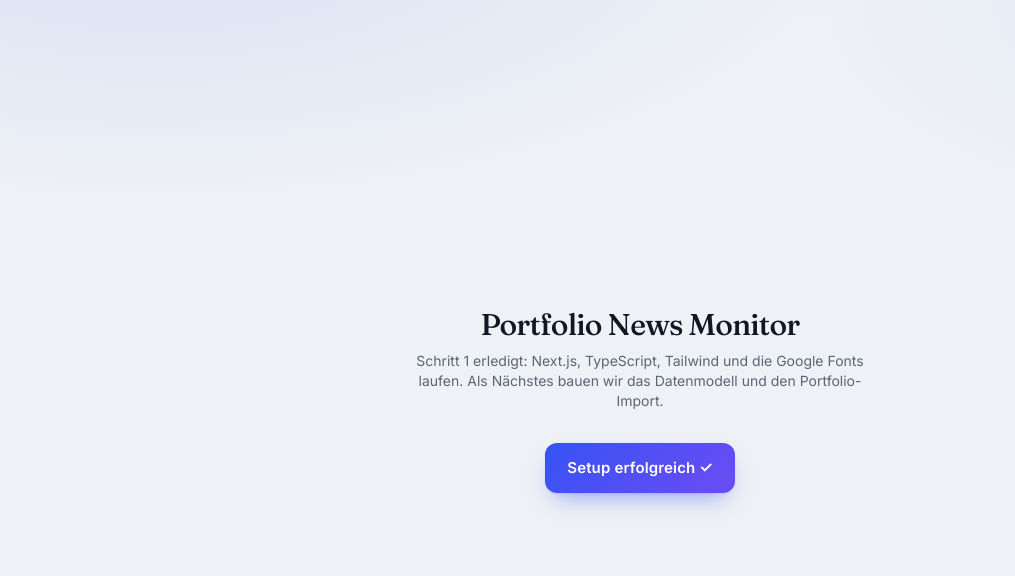
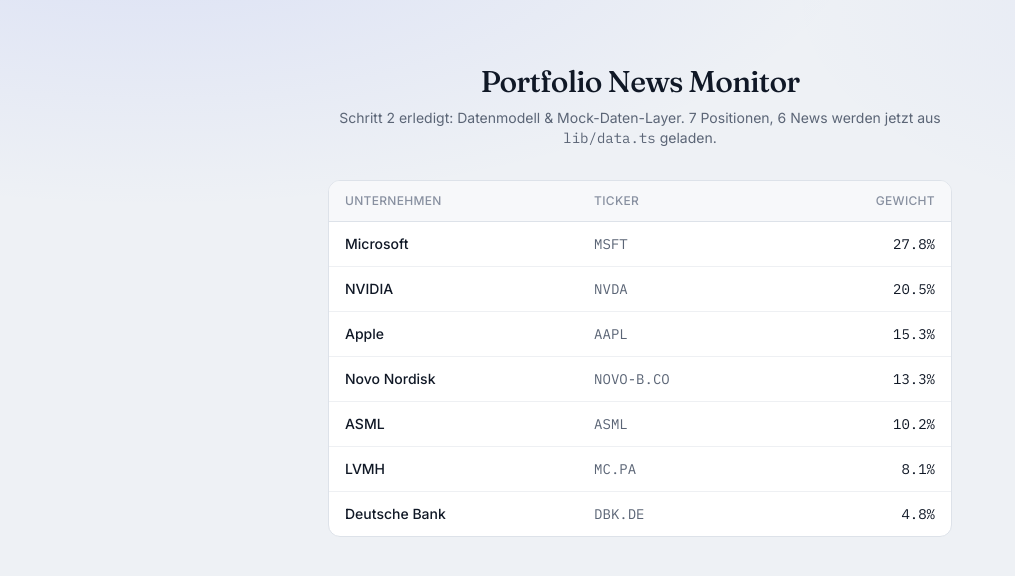
Before and after one commit to Sven1234567891/Depot-News, a Next.js app: page / in a window 1280 px wide. Shown: the top 576 px of the page, without its empty margins (0-1015 px from the left). Built offline with nearby package versions, Linux system fonts and the light colour scheme.

Commit message:
Update page.tsx

```diff
--- a/app/page.tsx
+++ b/app/page.tsx
@@ -1,12 +1,37 @@
+import { getHoldings, getAllNews } from "@/lib/data";
+
 export default function Home() {
+  const holdings = getHoldings();
+  const news = getAllNews();
+
   return (
-    <main className="mx-auto flex min-h-screen max-w-2xl flex-col items-center justify-center px-6 text-center">
-      <h1 className="font-serif text-3xl font-medium tracking-tight">Portfolio News Monitor</h1>
-      <p className="mt-2 max-w-md text-sm text-[#5B6576]">
-        Schritt 1 erledigt: Next.js, TypeScript, Tailwind und die Google Fonts laufen. Als Nächstes bauen wir das
-        Datenmodell und den Portfolio-Import.
+    <main className="mx-auto max-w-2xl px-6 py-16">
+      <h1 className="font-serif text-3xl font-medium tracking-tight text-center">Portfolio News Monitor</h1>
+      <p className="mt-2 text-center text-sm text-[#5B6576]">
+        Schritt 2 erledigt: Datenmodell &amp; Mock-Daten-Layer. {holdings.length} Positionen, {news.length} News
+        werden jetzt aus <code>lib/data.ts</code> geladen.
       </p>
-      <button className="btn-primary mt-8 text-[15px]">Setup erfolgreich ✓</button>
+
+      <div className="mt-8 overflow-hidden rounded-xl border border-[#DDE2E9] bg-white">
+        <table className="w-full text-left text-sm">
+          <thead>
+            <tr className="border-b border-[#DDE2E9] bg-[#F7F8FA] text-xs uppercase tracking-wide text-[#8890A0]">
+              <th className="px-4 py-3 font-medium">Unternehmen</th>
+              <th className="px-4 py-3 font-medium">Ticker</th>
+              <th className="px-4 py-3 font-medium text-right">Gewicht</th>
+            </tr>
+          </thead>
+          <tbody>
+            {holdings.map((h) => (
+              <tr key={h.id} className="border-b border-[#EEF0F3] last:border-0">
+                <td className="px-4 py-3 font-medium">{h.name}</td>
+                <td className="px-4 py-3 font-mono text-[#5B6576]">{h.ticker}</td>
+                <td className="px-4 py-3 text-right font-mono">{h.weight}%</td>
+              </tr>
+            ))}
+          </tbody>
+        </table>
+      </div>
     </main>
   );
 }
```
